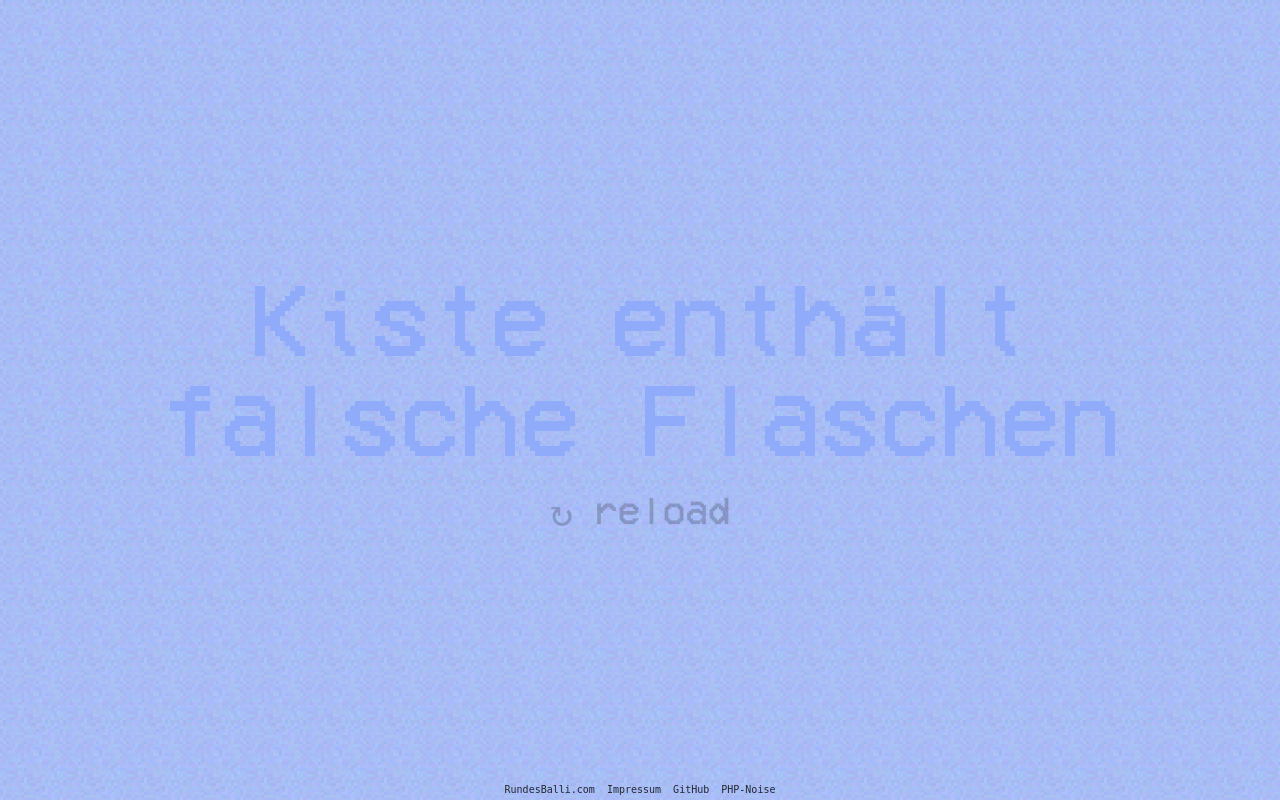
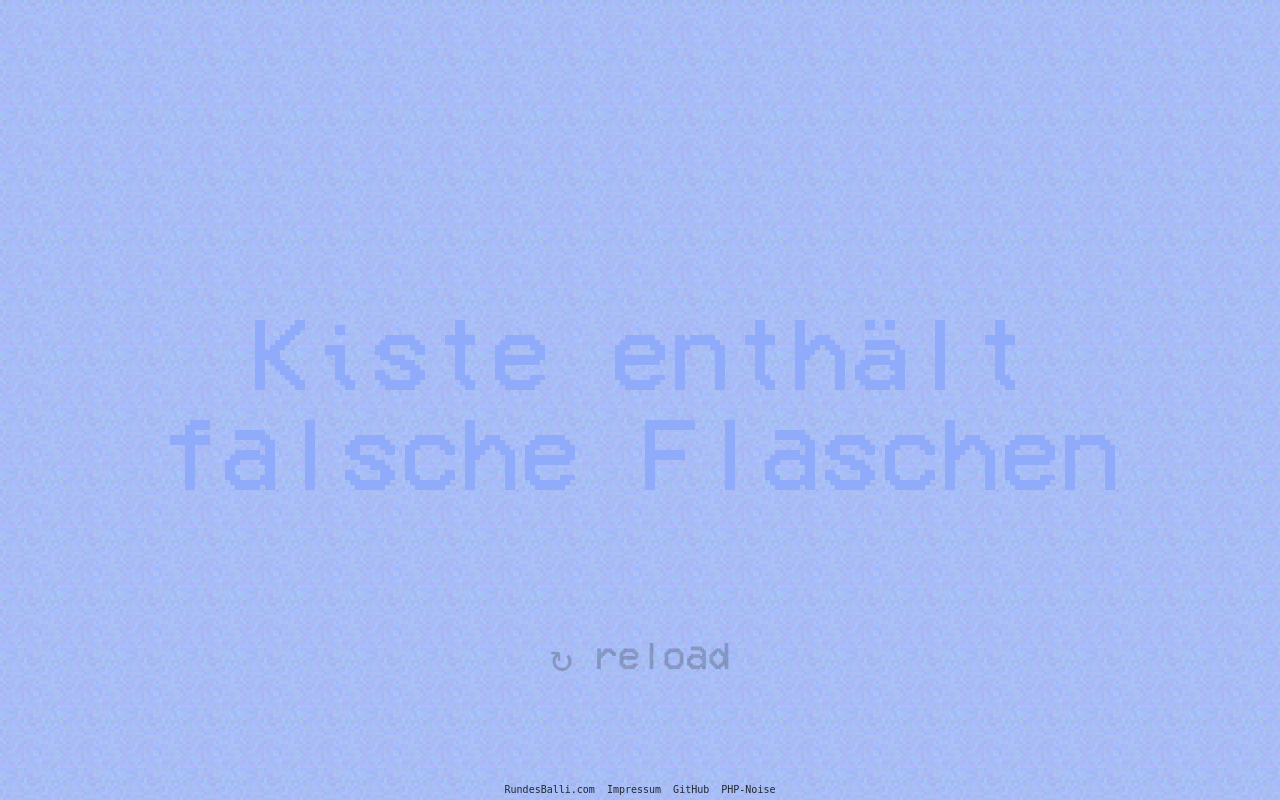
Before and after one commit to RundesBalli/Pfandautomat.com, a PHP site: page / in a window 1280 px wide. Run offline with PHP 8.4, Linux system fonts and the light colour scheme.

Commit message:
Fixed reload button position

```diff
--- a/assets/css/style.css
+++ b/assets/css/style.css
@@ -46,7 +46,10 @@ a {
 #reload {
   font-size: 5vw;
   text-align: center;
-  margin-top: 3vh;
+  position: absolute;
+  bottom: 15vh;
+  left: 50%;
+  transform: translateX(-50%);
 }
 
 @media only screen and (min-width: 800px) {
--- a/index.php
+++ b/index.php
@@ -17,8 +17,8 @@
   <body>
     <div id="wrapper">
       <div id="phrase"><?php $desc = array("Automat voll!<br>Personal rufen!", "Marke wird nicht akzeptiert", "Flaschenboden zuerst", "Kiste drehen", "Kiste enthält volle Flaschen", "Kiste enthält falsche Flaschen", "Flasche bitte entleeren", "Bondrucker leer", "Flasche enthält Fremdkörper", "Pfandlogo nicht lesbar"); echo $desc[array_rand($desc)]; ?></div>
-      <div id="reload"><a href="/">↻ reload</a></div>
     </div>
+    <div id="reload"><a href="/">↻ reload</a></div>
     <div id="footer">
       <a href="https://rundesballi.com/" target="_blank" rel="noopener">RundesBalli.com</a>
       <a href="https://rundesballi.com/imprint" target="_blank" rel="noopener">Impressum</a>
```
